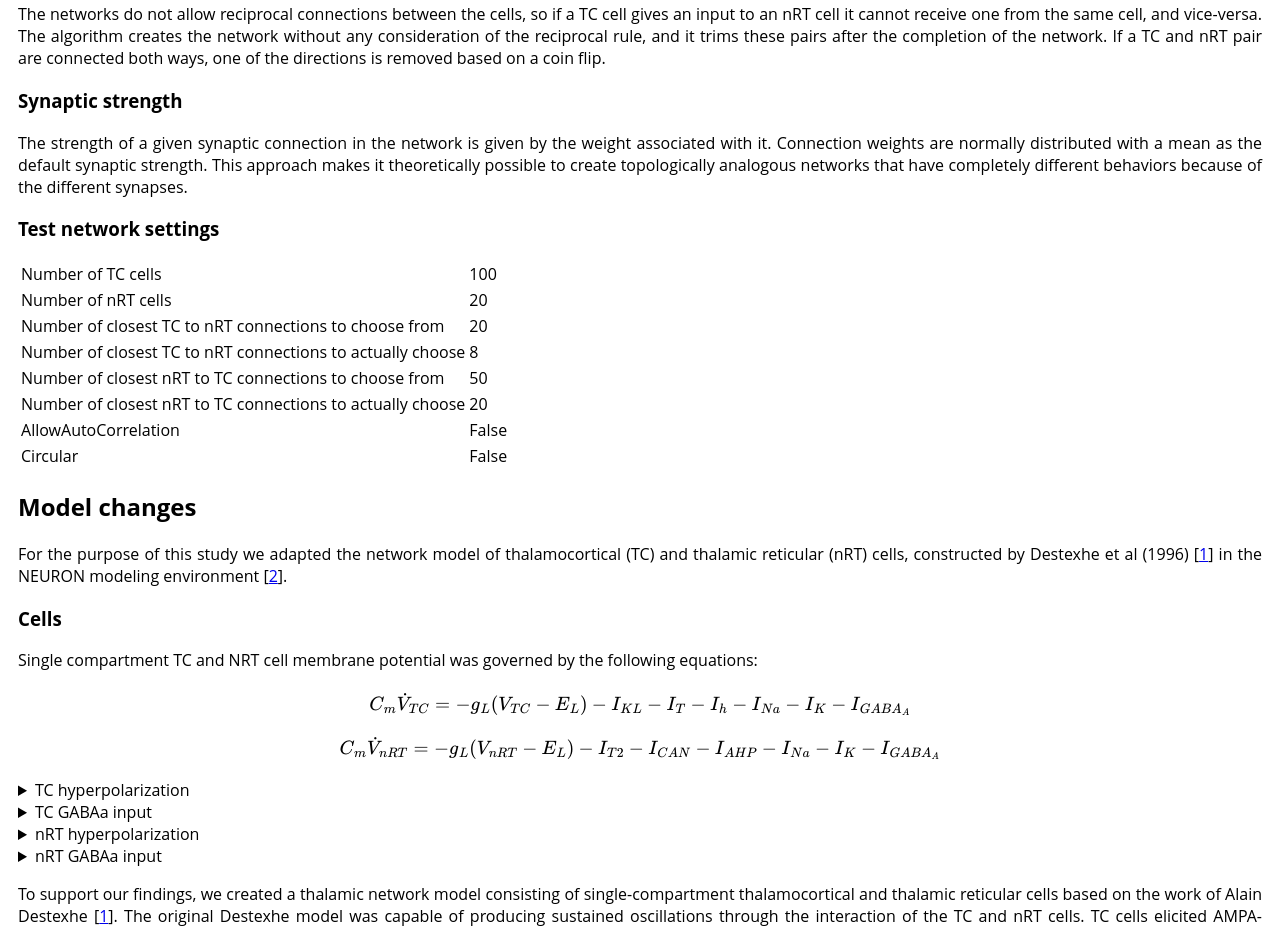
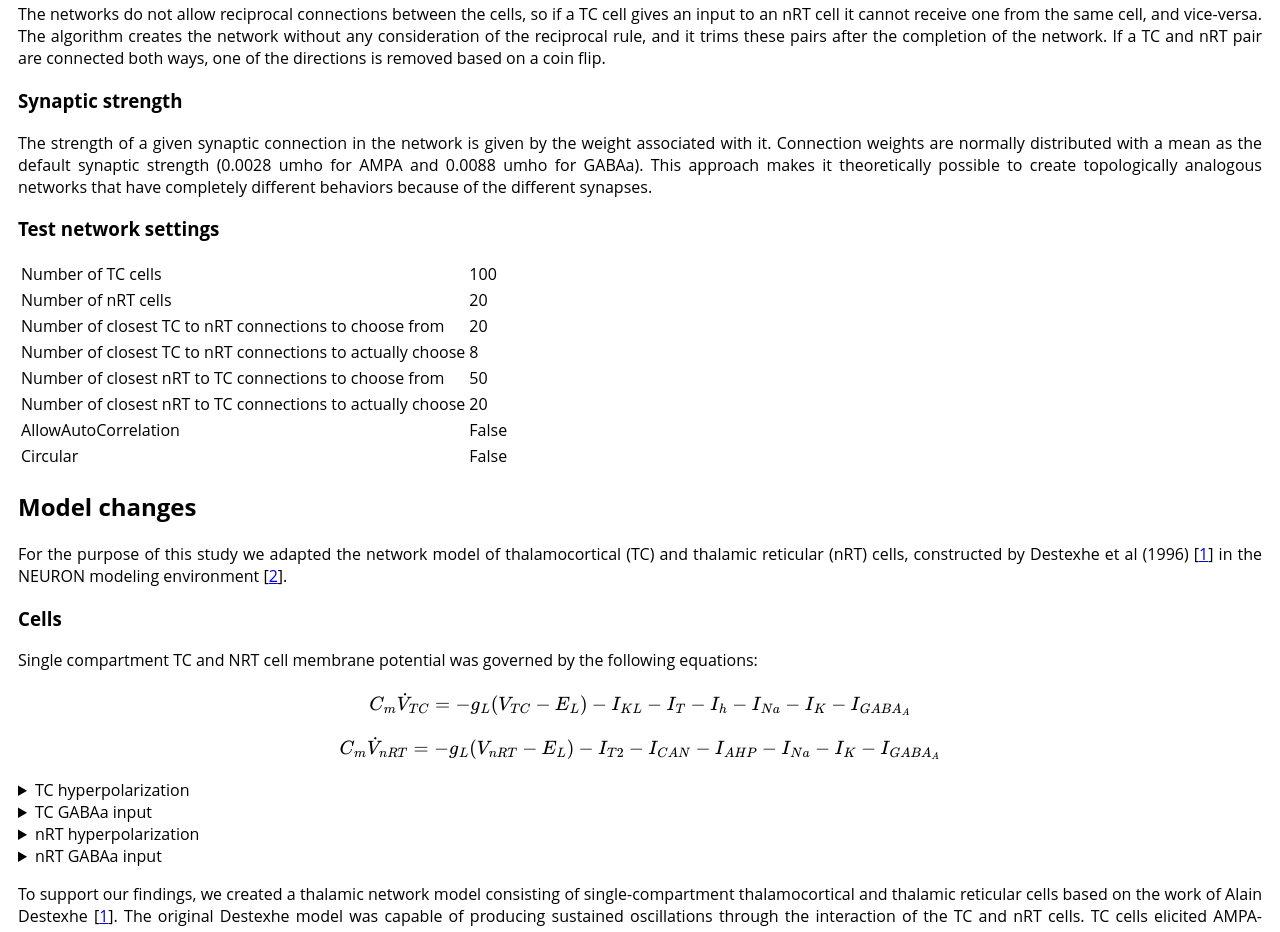
Before and after one commit to BarthoLab/SpindleTemperatureModel, a plain HTML site: page index.html in a window 1280 px wide. Shown: the part 858-1790 px from the top of the page. Drawn offline with nearby package versions, Linux system fonts and the light colour scheme; some packages are replaced by stand-ins of ours.

Commit message:
Add default synaptic strengths.

```diff
--- a/index.html
+++ b/index.html
@@ -91,7 +91,7 @@
     </p>
     <h3 id="Synaptic strength">Synaptic strength</h3>
     <p>
-        The strength of a given synaptic connection in the network is given by the weight associated with it. Connection weights are normally distributed with a mean as the default synaptic strength. This approach makes it theoretically possible to create topologically analogous networks that have completely different behaviors because of the different synapses.
+        The strength of a given synaptic connection in the network is given by the weight associated with it. Connection weights are normally distributed with a mean as the default synaptic strength (0.0028 umho for AMPA and 0.0088 umho for GABAa). This approach makes it theoretically possible to create topologically analogous networks that have completely different behaviors because of the different synapses.
     </p>
     <h3 id="Test network settings">Test network settings</h3>
     <table>
```
